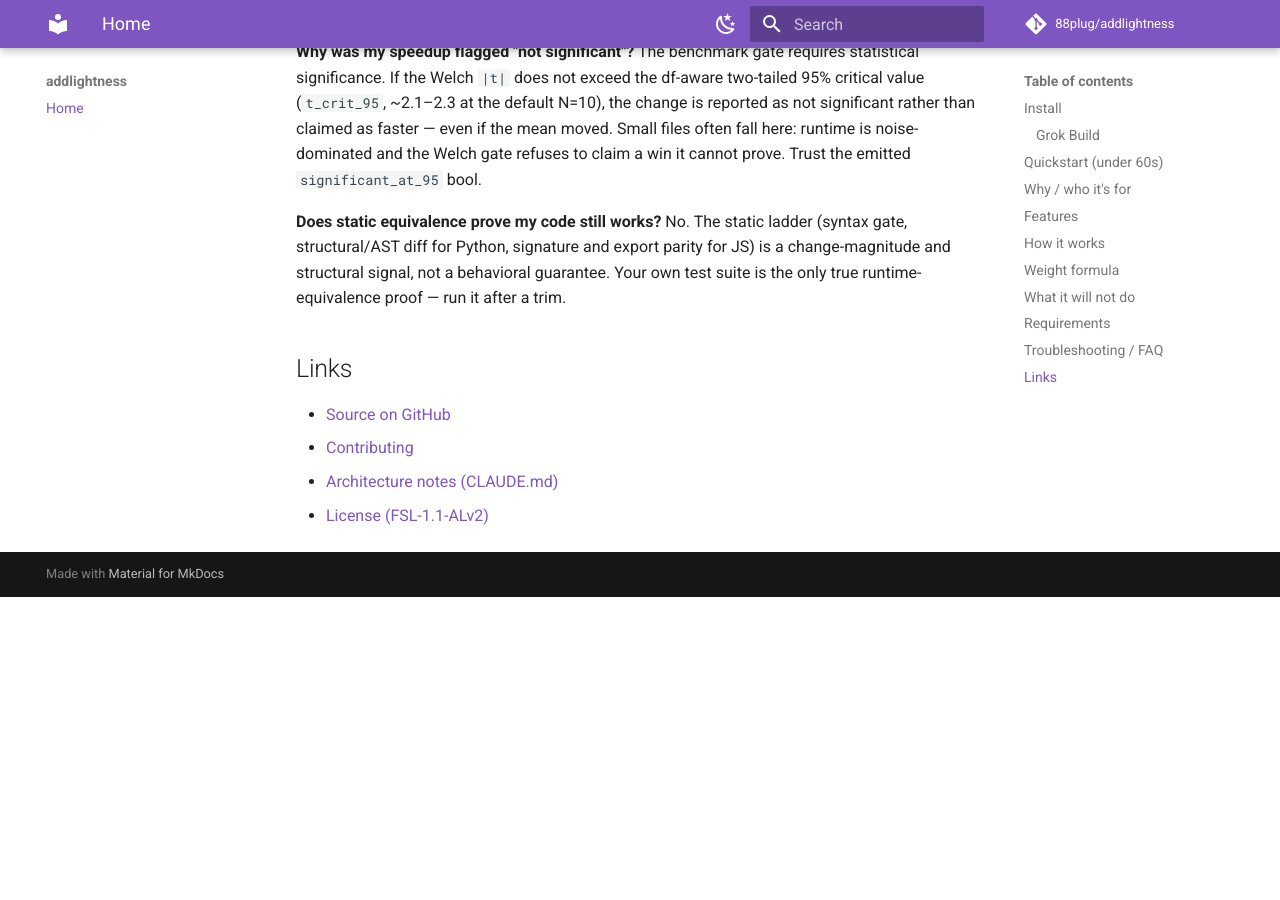
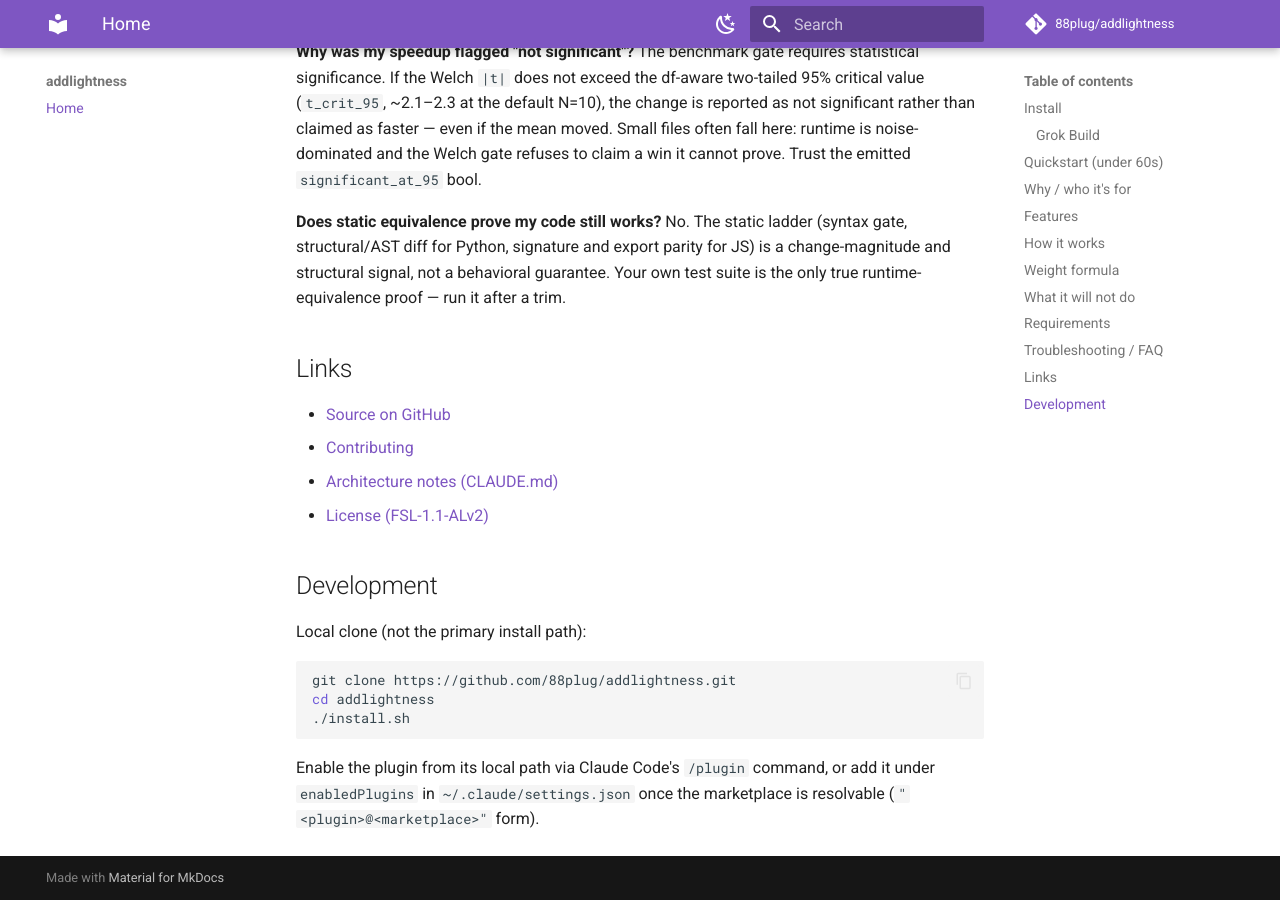
Before and after one commit to 88plug/addlightness, an MkDocs documentation site: the page built from docs/index.md, in a window 1280 px wide and 900 px high, scrolled down 3938 px. Built offline with MkDocs 1.6.1 and Material for MkDocs 9.7.7, drawn with Linux system fonts in a browser that asks for light colours; comment, search, counter and statistics services are not loaded; before the commit the page ends 4535 px from its top, so only the background shows below that.

Commit message:
docs: close soft residuals — docs/README parity + MkDocs standard
- site_description = README SEO one-liner (YAML-safe)
- edit_uri: edit/main/docs/
- docs badge + Features/Development/Metrics from README when missing
- rewrite repo-relative links to GitHub absolute for strict builds

````diff
--- a/docs/index.md
+++ b/docs/index.md
@@ -138,3 +138,15 @@
 - [Contributing](https://github.com/88plug/addlightness/blob/main/CONTRIBUTING.md)
 - [Architecture notes (CLAUDE.md)](https://github.com/88plug/addlightness/blob/main/CLAUDE.md)
 - [License (FSL-1.1-ALv2)](https://github.com/88plug/addlightness/blob/main/LICENSE)
+
+## Development
+
+Local clone (not the primary install path):
+
+```bash
+git clone https://github.com/88plug/addlightness.git
+cd addlightness
+./install.sh
+```
+
+Enable the plugin from its local path via Claude Code's `/plugin` command, or add it under `enabledPlugins` in `~/.claude/settings.json` once the marketplace is resolvable (`"<plugin>@<marketplace>"` form).
--- a/mkdocs.yml
+++ b/mkdocs.yml
@@ -1,5 +1,5 @@
 site_name: addlightness
-site_description: Simplify, then add lightness — remove AI-generated code fat while preserving behavior, then benchmark the speedup.
+site_description: 'Claude Code plugin for AI code cleanup — measure weight, trim fat, verify equivalence, and benchmark the speedup.'
 site_url: https://88plug.github.io/addlightness/
 repo_url: https://github.com/88plug/addlightness
 repo_name: 88plug/addlightness
````
